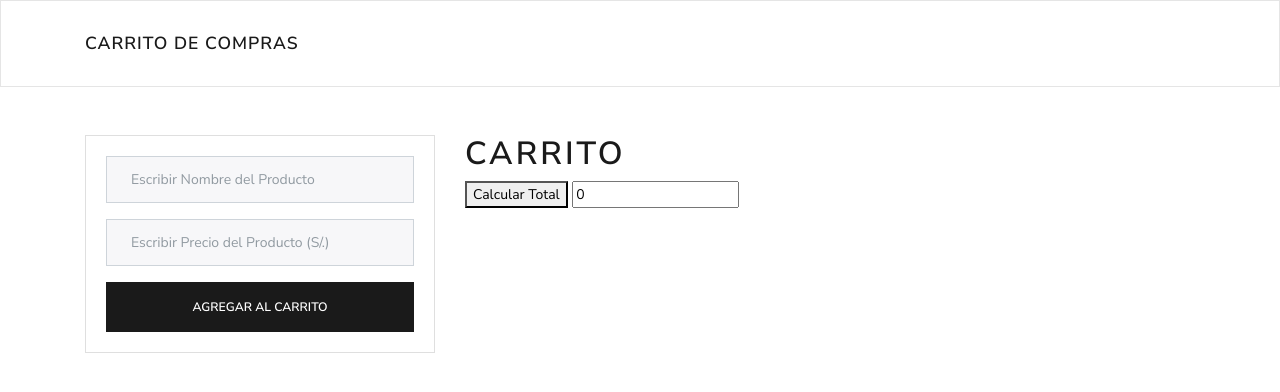
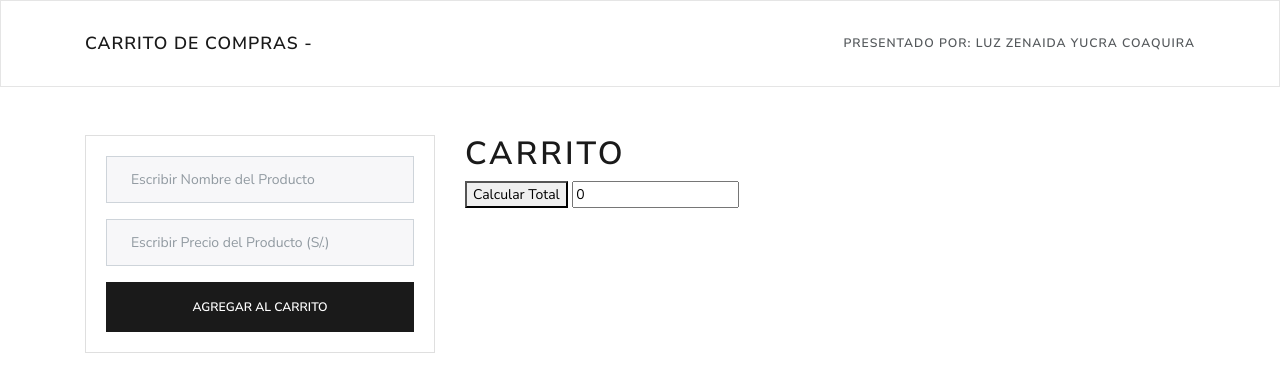
Before and after one commit to yluzzenaida/practica, a website: page index.html in a window 1280 px wide. Drawn offline with nearby package versions, Linux system fonts and the light colour scheme.

Commit message:
Update index.html

```diff
--- a/index.html
+++ b/index.html
@@ -11,7 +11,7 @@
     <!-- NAVIGATION -->
     <nav class="navbar navbar-light bg-light">
       <div class="container">
-        <a class="navbar-brand" href="#">Carrito de Compras</a>
+        <a class="navbar-brand" href="#">Carrito de Compras - </a>Presentado por: Luz Zenaida Yucra Coaquira
       </div>
     </nav>
 
```
